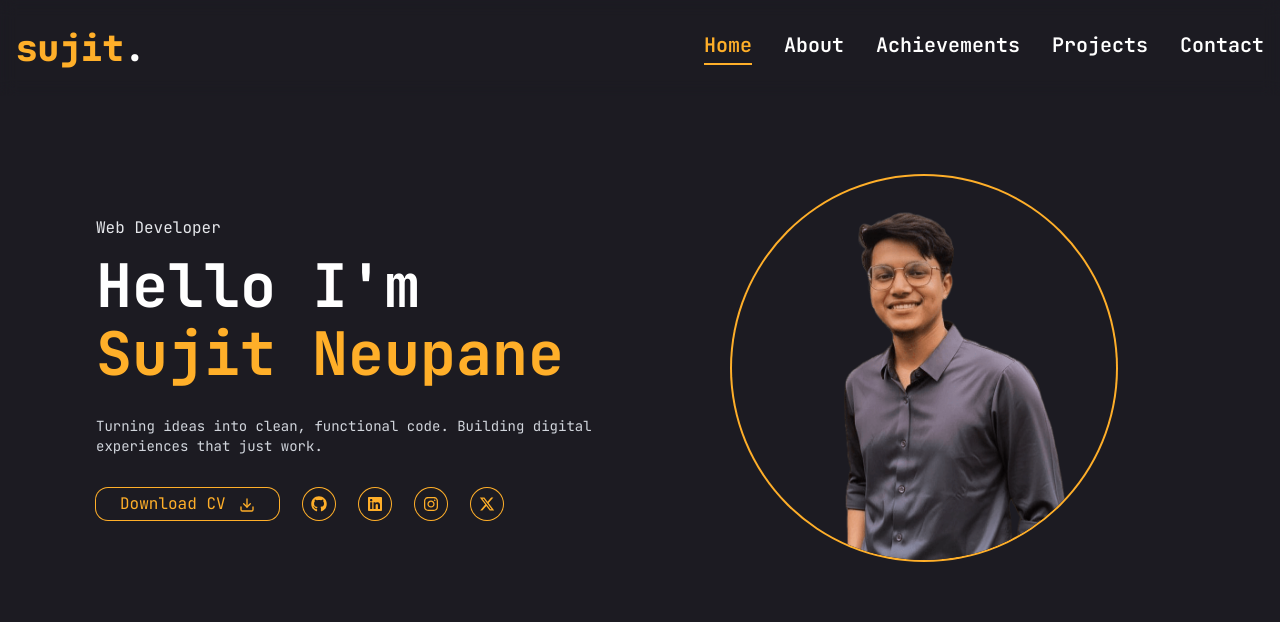
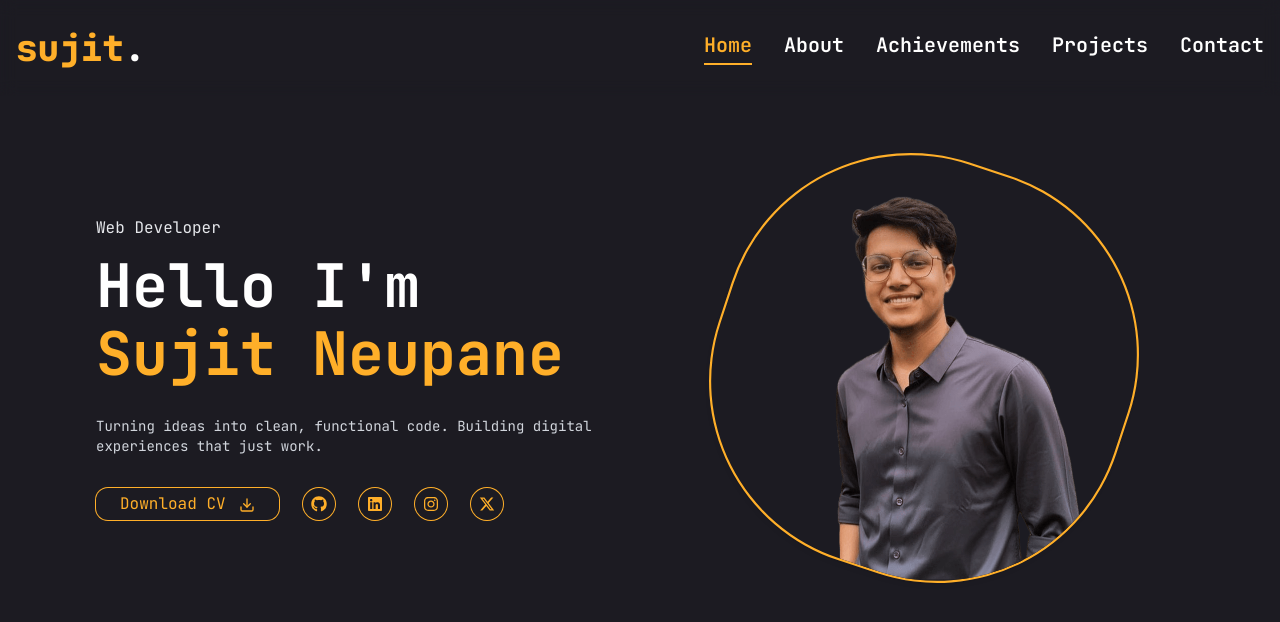
Before and after one commit to suhzeet/portfolio, a Next.js app: page / in a window 1280 px wide. Shown: the top 622 px of the page. Built offline with nearby package versions, Linux system fonts and the light colour scheme.

Commit message:
shapeshifting background in profile pic

```diff
--- a/src/app/components/Hero.tsx
+++ b/src/app/components/Hero.tsx
@@ -6,7 +6,7 @@ import {
   slideInLeft,
   slideInRight,
 } from "@/utils/animations";
-import { motion } from "framer-motion";
+import { easeInOut, motion } from "framer-motion";
 import Image from "next/image";
 import Link from "next/link";
 import React from "react";
@@ -102,15 +102,43 @@ const Hero = () => {
         <motion.div
           {...slideInRight}
           transition={{ delay: 0.3, duration: 0.3 }}
-          className=" flex justify-center items-center h-64 w-64 md:h-84 md:w-84 lg:h-96 lg:w-96 mx-auto order-1 sm:order-2 "
+          className=" flex justify-center items-center h-64 w-64 md:h-84 md:w-84 lg:h-96 lg:w-96 mx-auto order-1 sm:order-2 relative"
+        >
+          <motion.div
+            animate={{
+              scale: [1.1, 1, 1, 1.1],
+              rotate: [0, 90, 90, 0],
+              borderRadius: ["50%", "50%", "25%", "50%"],
+            }}
+            transition={{
+              delay: 1,
+              duration: 5,
+              ease: easeInOut,
+              repeat: Infinity,
+              repeatDelay: 1,
+            }}
+            className=" w-3/3 h-3/3  shadow-md ring-2 ring-primary overflow-hidden absolute inset-0"
+          >
+            <motion.div
+              animate={{ rotate: [0, -90, -90, 0], scale: [1, 1.1, 1.1, 1] }}
+              transition={{
+                delay: 1,
+                duration: 5,
+                ease: easeInOut,
+                repeat: Infinity,
+                repeatDelay: 1,
+              }}
+              className="w-full h-full"
             >
               <Image
                 src="/assets/images/profile.png"
                 alt="profile image"
                 width={400}
                 height={400}
-            className=" rounded-full ring-2 ring-primary"
+                className="object-cover"
               />
+            </motion.div>
+          </motion.div>
         </motion.div>
       </div>
     </section>
```
Lines whose indentation alone changed are shown as unchanged.
